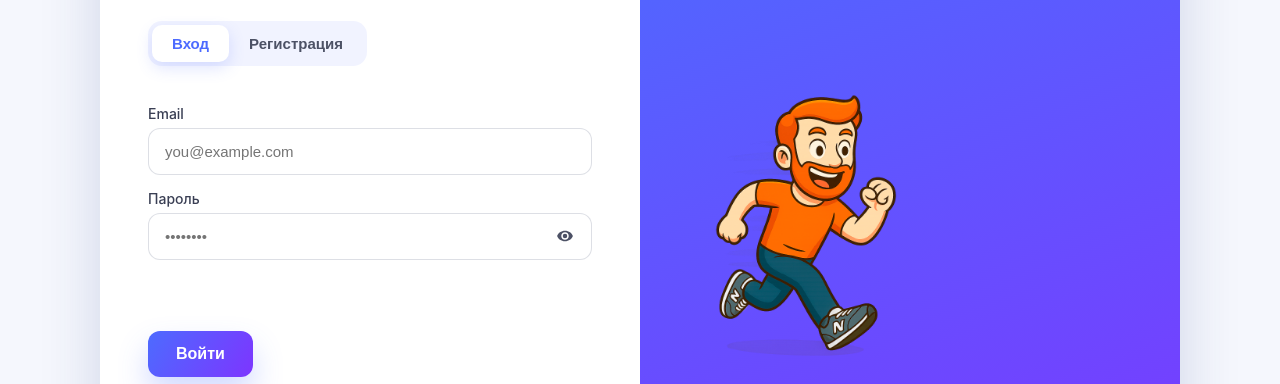
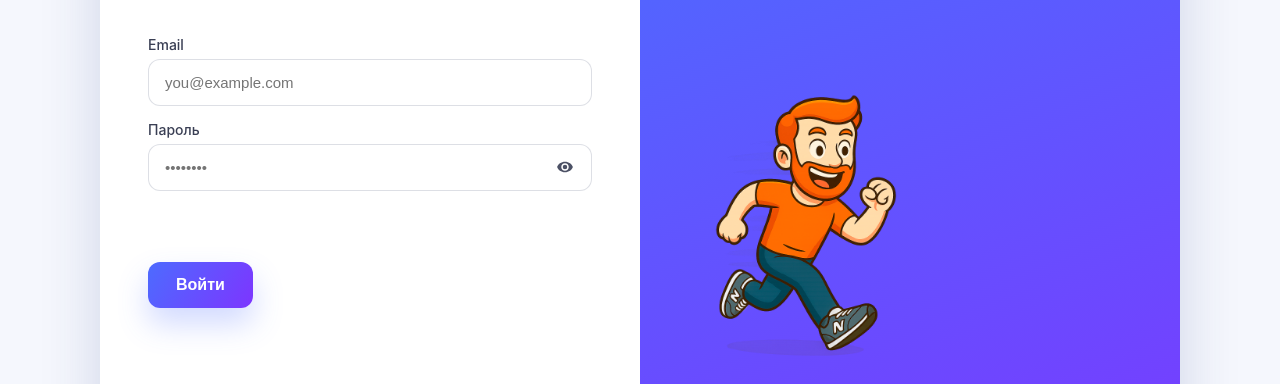
Before and after one commit to efimzer/task-man, a browser extension: page web/auth/index.html in a window 1280 px wide. Shown: the part 165-549 px from the top of the page. Drawn offline with Linux system fonts and the light colour scheme; no server answers.

Commit message:
update auth15

```diff
--- a/package.json
+++ b/package.json
@@ -7,6 +7,7 @@
     "dev:server": "node server/index.js"
   },
   "dependencies": {
+    "cookie-parser": "^1.4.6",
     "cors": "^2.8.5",
     "express": "^4.18.2",
     "lowdb": "^6.0.1"
--- a/web/auth/auth.js
+++ b/web/auth/auth.js
@@ -39,10 +39,6 @@ const MODES = {
   login: {
     endpoint: '/api/auth/login',
     submitLabel: 'Войти'
-  },
-  register: {
-    endpoint: '/api/auth/register',
-    submitLabel: 'Создать аккаунт'
   }
 };
 
@@ -60,16 +56,13 @@ function setMode(nextMode) {
   mode = nextMode;
   const config = MODES[mode];
   elements.submitButton.textContent = config.submitLabel;
-  elements.passwordInput.autocomplete = mode === 'register' ? 'new-password' : 'current-password';
+  elements.passwordInput.autocomplete = 'current-password';
   elements.passwordInput.type = 'password';
   elements.passwordToggle.classList.remove('is-visible');
   elements.passwordToggle.setAttribute('aria-label', 'Показать пароль');
   elements.passwordToggle.setAttribute('aria-pressed', 'false');
   elements.passwordToggle.innerHTML = ICON_EYE_OPEN;
-  elements.tabLogin.classList.toggle('is-active', mode === 'login');
-  elements.tabRegister.classList.toggle('is-active', mode === 'register');
-  elements.tabLogin.setAttribute('aria-selected', String(mode === 'login'));
-  elements.tabRegister.setAttribute('aria-selected', String(mode === 'register'));
+  elements.tabLogin.classList.toggle('is-active', true);
   clearMessages();
 }
 
@@ -170,8 +163,7 @@ async function handleLogout() {
 }
 
 elements.form.addEventListener('submit', handleSubmit);
-elements.tabLogin.addEventListener('click', () => setMode('login'));
-elements.tabRegister.addEventListener('click', () => setMode('register'));
+elements.tabLogin?.addEventListener('click', () => setMode('login'));
 elements.logoutButton?.addEventListener('click', handleLogout);
 elements.passwordToggle.addEventListener('click', () => {
   const isVisible = elements.passwordInput.type === 'text';
--- a/web/auth/index.html
+++ b/web/auth/index.html
@@ -19,15 +19,6 @@
           </div>
           <p class="auth-subtitle">Войдите в аккаунт или создайте новый</p>
         </header>
-
-        <nav class="auth-tabs" role="tablist" aria-label="Авторизация">
-          <button id="tabLogin" class="auth-tab is-active" data-mode="login" role="tab" aria-selected="true">
-            Вход
-          </button>
-          <button id="tabRegister" class="auth-tab" data-mode="register" role="tab" aria-selected="false">
-            Регистрация
-          </button>
-        </nav>
 
         <div class="auth-content">
           <form id="authForm" novalidate>
```
Also changed, not shown: server/index.js (+12 -1 lines), 1 other file.
